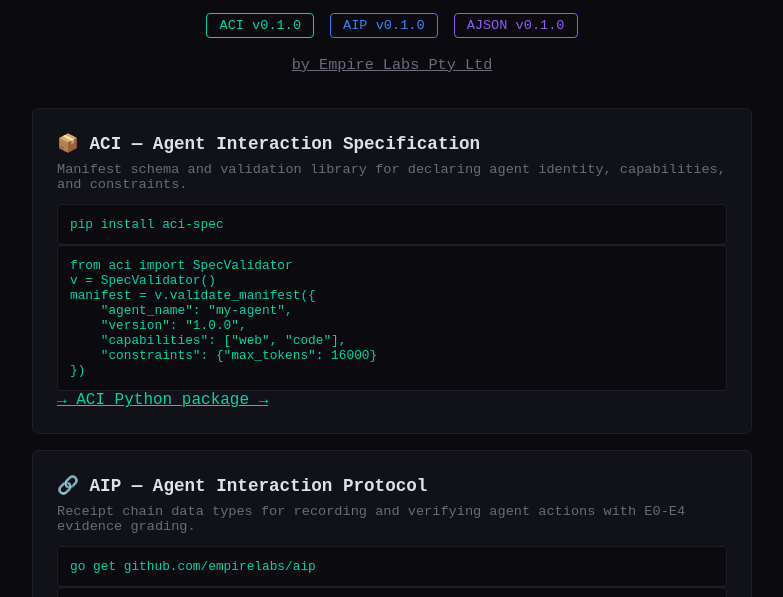
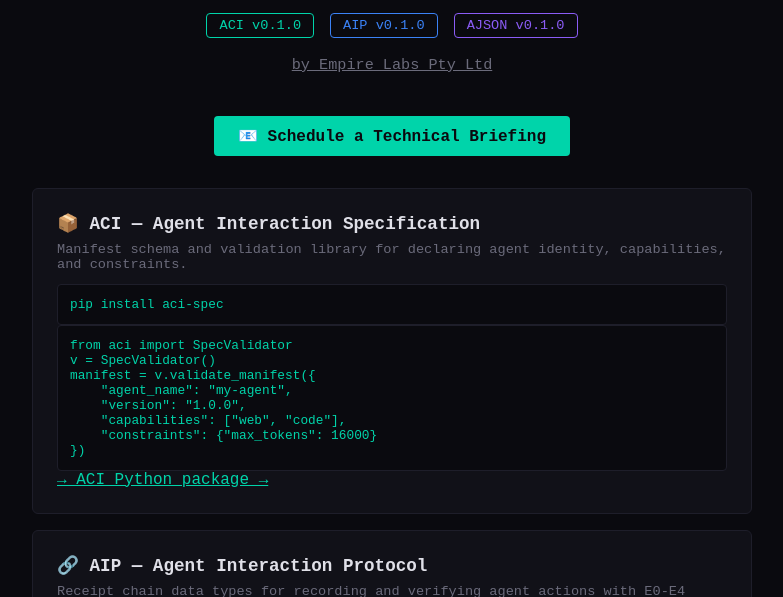
Before and after one commit to narko4u/agent-interaction-specs, a plain HTML site: page docs/index.html in a window 1280 px wide. Shown: the part 126-723 px from the top of the page, without its empty margins (248-1031 px from the left). Drawn offline with Linux system fonts and the light colour scheme.

Commit message:
feat: Add CTA button with mailto lead gen to landing page

```diff
--- a/docs/index.html
+++ b/docs/index.html
@@ -58,10 +58,13 @@
   </div>
   <p style="margin-top: 0.5rem;">
     <a href="https://www.empirelabs.com.au" style="color: var(--muted);">by Empire Labs Pty Ltd</a>
-  </p>
-</div>
+    </p>
+    <div style="margin-top: 1.5rem;">
+    <a href="mailto:contact@empirelabs.com.au?subject=ACI%20Agent%20Governance%20Inquiry&body=Hi%20Empire%20Labs%2C%0A%0AI'm%20interested%20in%20learning%20more%20about%20the%20ACI%20open%20standard%20and%20how%20it%20applies%20to%20our%20agent%20ecosystem." class="cta">📧 Schedule a Technical Briefing</a>
+    </div>
+    </div>
 
-<div class="cards">
+    <div class="cards">
   <div class="card">
     <h2>📦 ACI — Agent Interaction Specification</h2>
     <p>Manifest schema and validation library for declaring agent identity, capabilities, and constraints.</p>
```
